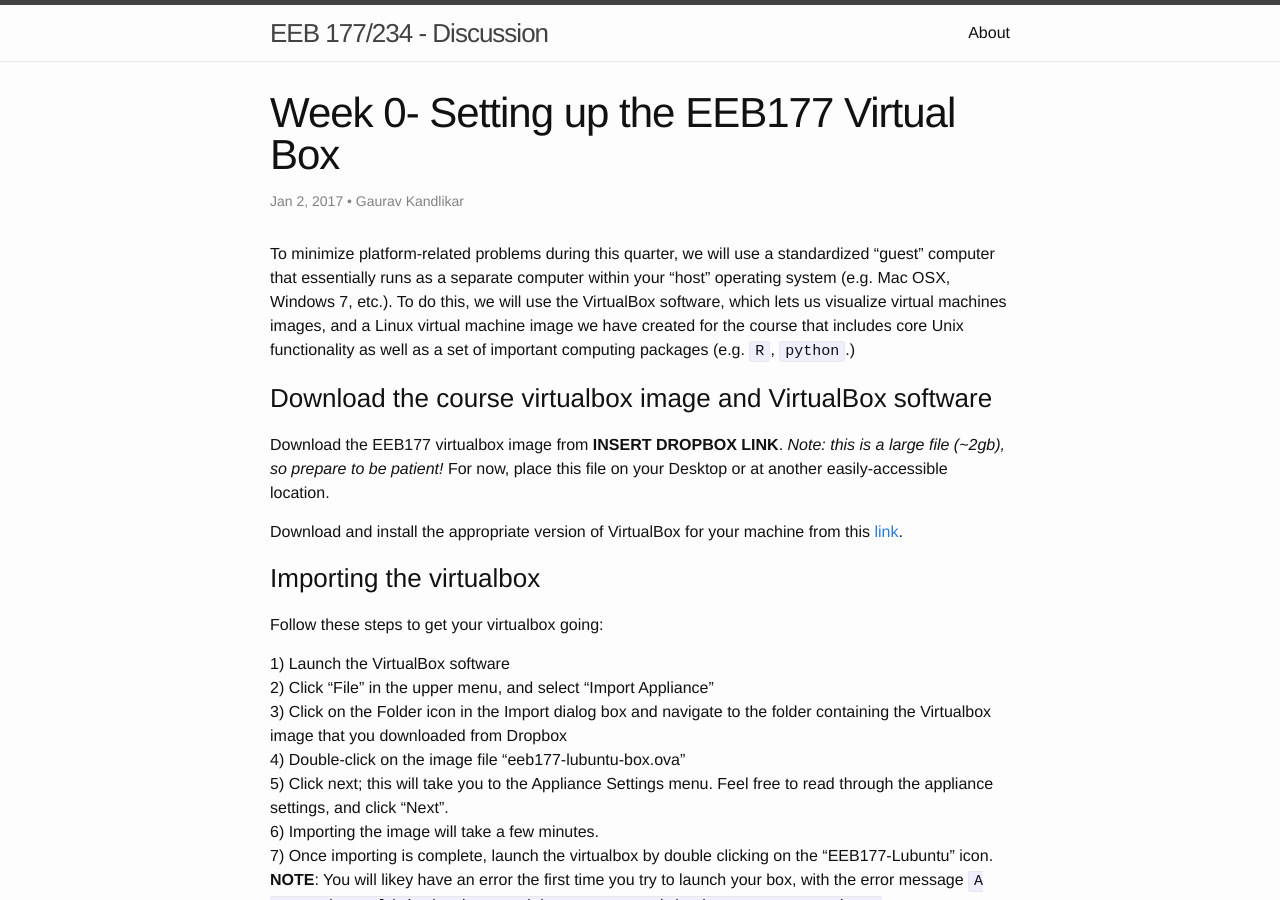
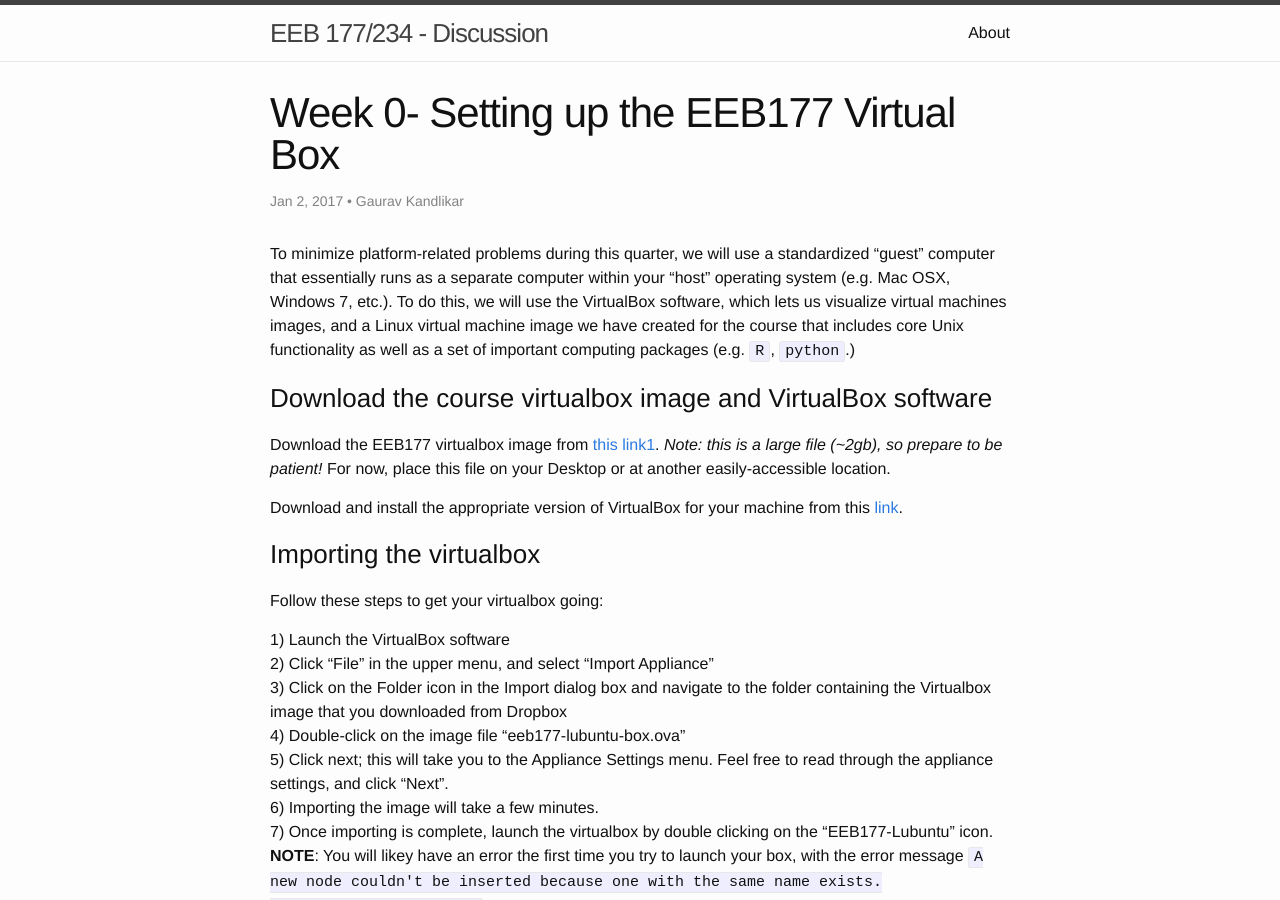
Before and after one commit to michaelalfaro/eeb177-W17.github.io, a Jekyll site: the page built from _posts/2017-01-02-setup-virtual-box.markdown, in a window 1280 px wide and 900 px high. Built offline with Jekyll 4.4.1, drawn with Linux system fonts in a browser that asks for light colours.

Commit message:
updates to the virtualbox instructions

```diff
--- a/_posts/2017-01-02-setup-virtual-box.markdown
+++ b/_posts/2017-01-02-setup-virtual-box.markdown
@@ -9,7 +9,7 @@
 
 ### Download the course virtualbox image and VirtualBox software
 
-Download the EEB177 virtualbox image from **INSERT DROPBOX LINK**. *Note: this is a large file (~2gb), so prepare to be patient!* For now, place this file on your Desktop or at another easily-accessible location.
+Download the EEB177 virtualbox image from [this link](https://ucla.box.com/s/p3y2xqqzujyciplvm23h6mkpup4zwjaz)[1]. *Note: this is a large file (~2gb), so prepare to be patient!* For now, place this file on your Desktop or at another easily-accessible location.
 
 Download and install the appropriate version of VirtualBox for your machine from this [link](https://www.virtualbox.org/wiki/Downloads).
 
@@ -33,3 +33,6 @@
 If you're here, congrats! You have a functioning virtualbox! Complete the next few steps to add some more functionality to your environment:
 
 - Launch the Firefox browser and ensure that you can connect to the internet.
+
+
+[1]: https://ucla.box.com/s/p3y2xqqzujyciplvm23h6mkpup4zwjaz
--- a/_posts/2017-01-03-setup-github.markdown
+++ b/_posts/2017-01-03-setup-github.markdown
@@ -16,7 +16,6 @@ Before we use Git for the first time, we need to tell it our name and email addr
 We set up our name and email address with the following commands in the terminal:
 
 `git config --global user.name "YOUR NAME"`
-
 `git config --global user.email "YOUR EMAIL ADDRESS"`
 
 
```
